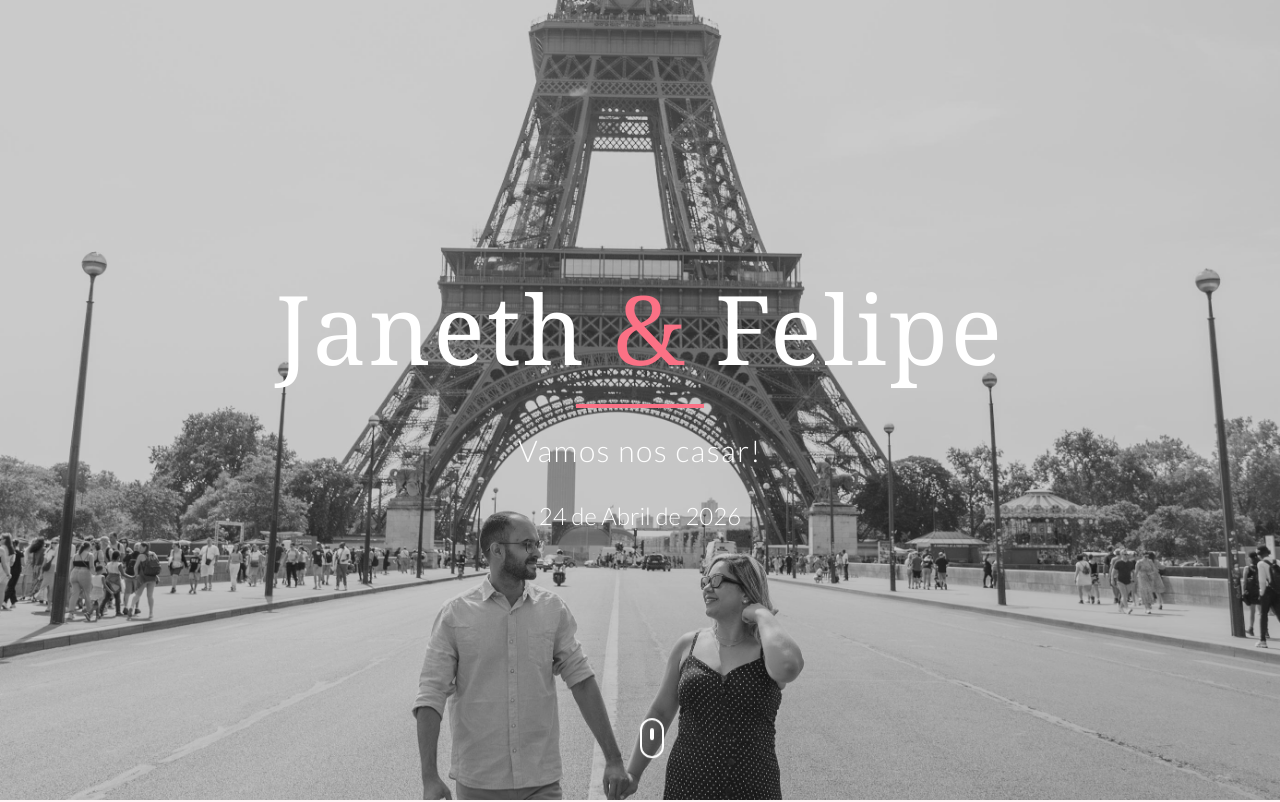
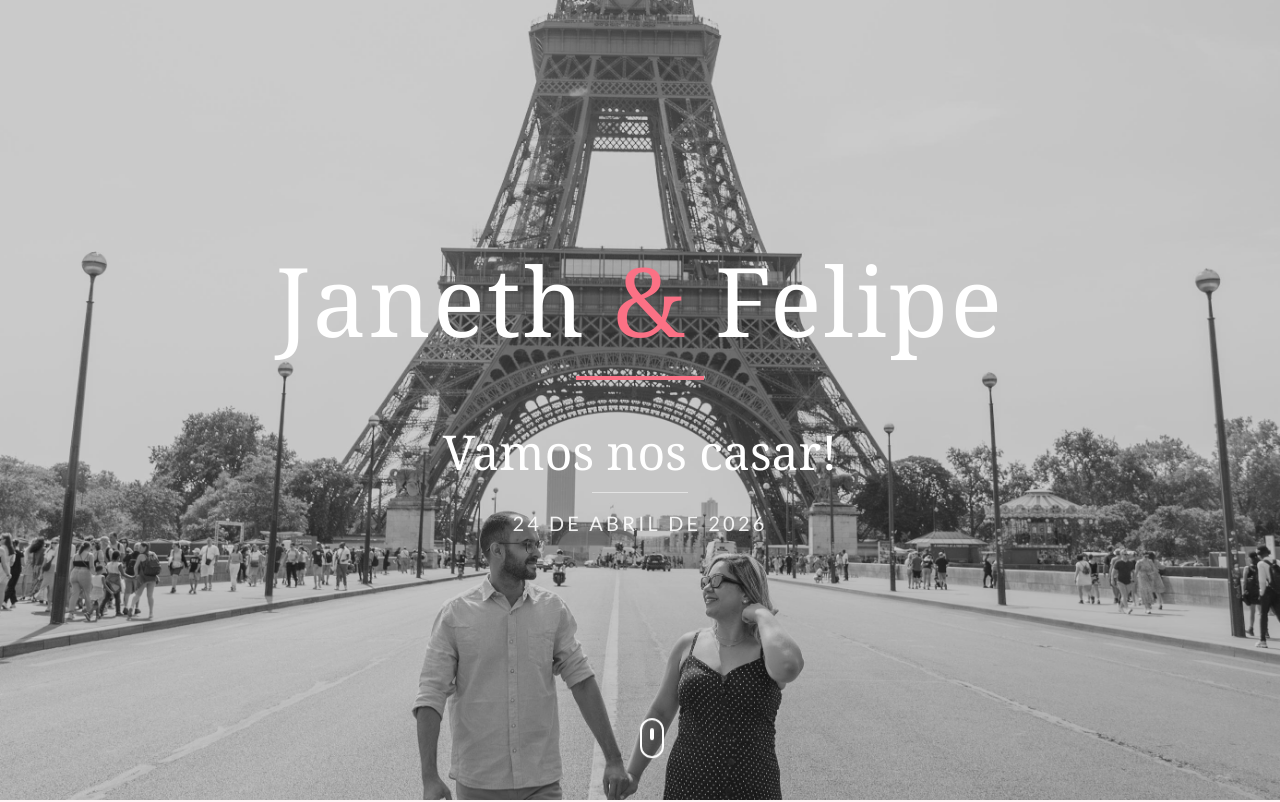
Before and after one commit to FelipeArruda/felipe-janeth, a React (Vite) app: page / in a window 1280 px wide. Shown: the top 802 px of the page. Built offline with nearby package versions, Linux system fonts and the light colour scheme; no server answers.

Commit message:
melhora o layout do componente Hero, ajustando estilos e estrutura para uma apresentação mais elegante

```diff
--- a/src/components/Hero.tsx
+++ b/src/components/Hero.tsx
@@ -21,13 +21,17 @@ export default function Hero() {
 
         <div className="w-32 h-1 bg-rose-400 mx-auto mb-6"></div>
 
-        <p className="text-2xl md:text-3xl font-light tracking-wider mb-8">
-          Vamos nos casar!
-        </p>
+        <div className="inline-flex flex-col items-center px-8 py-6">
+          <p className="font-serif text-4xl md:text-5xl font-medium leading-none">
+            Vamos nos casar!
+          </p>
 
-        <p className="text-xl md:text-2xl font-light">
-          24 de Abril de 2026
-        </p>
+          <div className="mt-4 h-px w-24 bg-white/50"></div>
+
+          <p className="mt-4 text-lg md:text-xl font-medium tracking-[0.16em] uppercase text-white/90">
+            24 de Abril de 2026
+          </p>
+        </div>
       </div>
 
       <div className="absolute bottom-8 left-1/2 transform -translate-x-1/2 animate-bounce">
```
